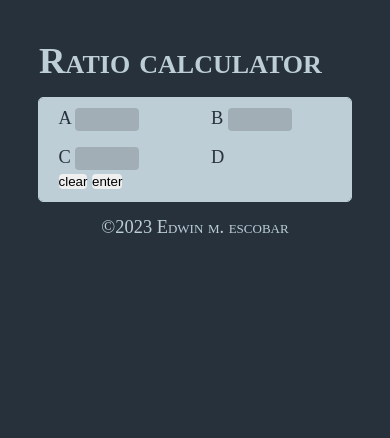
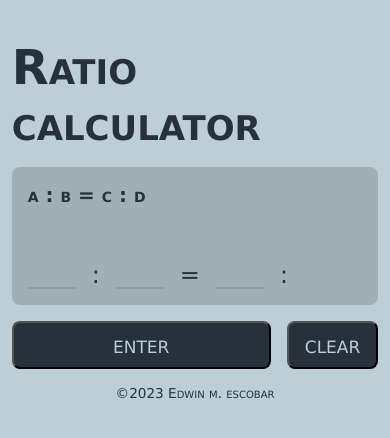
Before and after one commit to escowin/ratio-calculator, a website built with webpack: page index.html in a window 390 px wide. Built offline with nearby package versions, Linux system fonts and the light colour scheme.

Commit message:
simplified mobile display through html & css restructuring

```diff
--- a/index.html
+++ b/index.html
@@ -22,39 +22,35 @@
       })();
     </script>
   </head>
-  <body>
+  <body class="flex">
     <header>
       <h1>Ratio calculator</h1>
     </header>
-    <main>
+    <main class="flex">
       <section id="form-section">
-        <form id="ratio-form">
-          <!-- <h2>a : b = c : d</h2> -->
-          <article>
-            <label for="num-1">A</label>
-            <input type="number" id="num-1" />
-          </article>
-
-          <article>
-            <label for="num-2">B</label>
-            <input type="number" id="num-2" />
-          </article>
-
-          <article>
-            <label for="num-3">C</label>
-            <input type="number" id="num-3" />
-          </article>
-
-          <article>
-            <p>D</p>
-            <span id="num-4"></span>
+        <form class="flex" id="ratio-form">
+          <h2>a : b = c : d</h2>
+          <article class="flex">
+            <label class="flex" for="num-1"> A
+              <input type="number" id="num-1" aria-label="A" />
+            </label>
+            :
+            <label class="flex" for="num-2"> B
+              <input type="number" id="num-2" aria-label="B" />
+            </label>
+            =
+            <label class="flex" for="num-3"> C
+              <input type="number" id="num-3" aria-label="C" />
+            </label>
+            :
+            <p id="num-4"></p>
           </article>
         </form>
       </section>
 
-      <section id="btn-section">
+      <section class="flex" id="btn-section">
+        <button form="ratio-form" type="submit" id="submit">enter</button>
         <button form="ratio-form" type="reset" id="clear">clear</button>
-        <button form="ratio-form" type="submit" id="submit">enter</button>
       </section>
     </main>
     <footer>
--- a/src/css/style.css
+++ b/src/css/style.css
@@ -2,69 +2,118 @@
     --dark: rgb(38, 49, 60);
     --light: rgb(189, 206, 215);
     --overlay: rgba(134, 144, 147, 0.5);
+    --gap: 1rem;
 }
 
 * {
     box-sizing: border-box;
+    font-variant: small-caps;
+    font-family: 'Lucida Sans', 'Lucida Sans Regular', 'Lucida Grande', 'Lucida Sans Unicode', Geneva, Verdana, sans-serif;
     padding: 0;
     margin: 0;
 }
 
-body {
-    display: flex;
-    flex-direction: column;
-    color: var(--light);
-    background-color: var(--dark);
-    padding: 10vw;
-    gap: 1rem;
-    font-size: 1.15rem;
-    font-variant: small-caps;
-}
-
-button {
-    border: none;
-    border-radius: .25rem;
-}
+/* color */
 a {
     color: inherit;
     text-decoration: none;
 }
 
-footer {
-    text-align: center;
+body {
+    background-color: var(--light);
+    border: none;
+    color: var(--dark);
 }
 
-main {
-    background-color: var(--light);
-    color: var(--dark);
-    flex-grow: 1;
-    border-radius: .25rem;
-    outline: 1px solid var(--light);
-    padding: 2.5vw 5vw;
+button {
+    background-color: var(--dark);
+    color: var(--light);
 }
 
-button, h2 {
-    grid-column: span 2;
+#ratio-form {
+    background-color: var(--overlay);
 }
 
 input {
-    background-color: var(--overlay);
-    width: 4rem;
+    background-color: transparent;
+    border: none;
     outline: none;
-    border: none;
-    border-radius: .25rem;
-    height: 100%;
-    padding: .25rem .5rem;
+}
+
+label {
+    border-bottom: 2px solid var(--overlay);
+    color: transparent;
+}
+
+button {
+    background-color: var(--dark);
+    color: var(--light);
+}
+
+/* text */
+body,
+button,
+input {
+    font-size: 1.5rem;
+}
+
+footer {
+    font-size: .85rem;
+}
+
+h2 {
+    font-size: 1.25rem;
+}
+
+/* display */
+.flex {
+    display: flex
+}
+
+/* box */
+body, label, main, #ratio-form {
+    flex-direction: column;
+}
+
+body {
+    align-items: center;
+    gap: var(--gap);
+    padding: 10vw 3vw;
+}
+
+button {
+    border-radius: .5rem;
+    padding: .5rem 1rem;
+}
+
+header, main {
+    width: 100%;
+}
+
+main,
+#btn-section {
+    gap: var(--gap);
 }
 
 #ratio-form {
-    display: grid;
-    grid-template-columns: repeat(2, 1fr);
-    width: 100%;
-    gap: 1rem 2rem;
-    text-align: start;
+    border-radius: .5rem;
+    gap: var(--gap);
+    height: 100%;
+    justify-content: space-around;
+    padding: 1rem;
 }
 
-h2 {
-    text-align: center;
+#ratio-form article {
+    align-items: flex-end;
+    gap: var(--gap);
 }
+
+#ratio-form input,
+#num-4 {
+    padding: .25rem .5rem;
+    width: 3rem;
+}
+
+#submit {
+    flex-grow: 1;
+}
```
